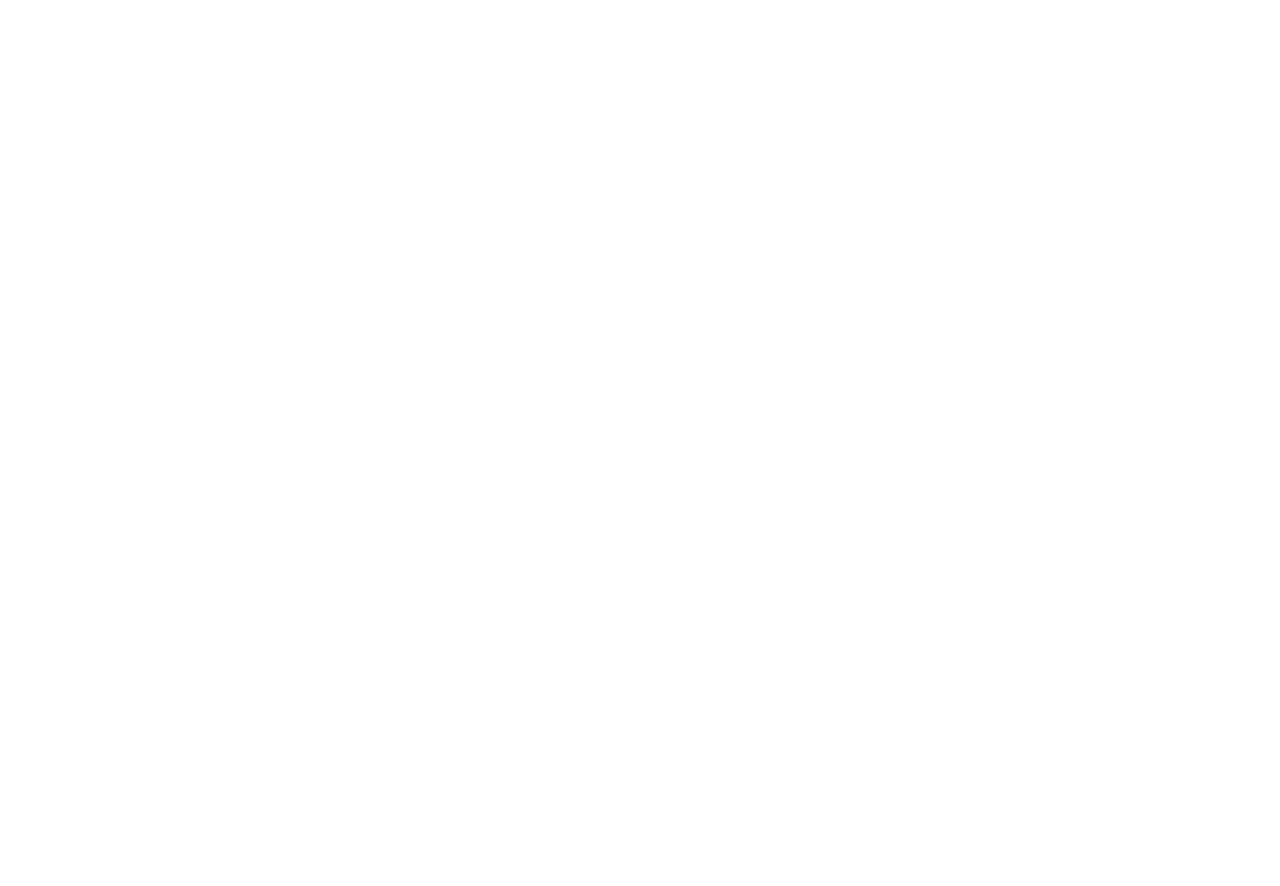
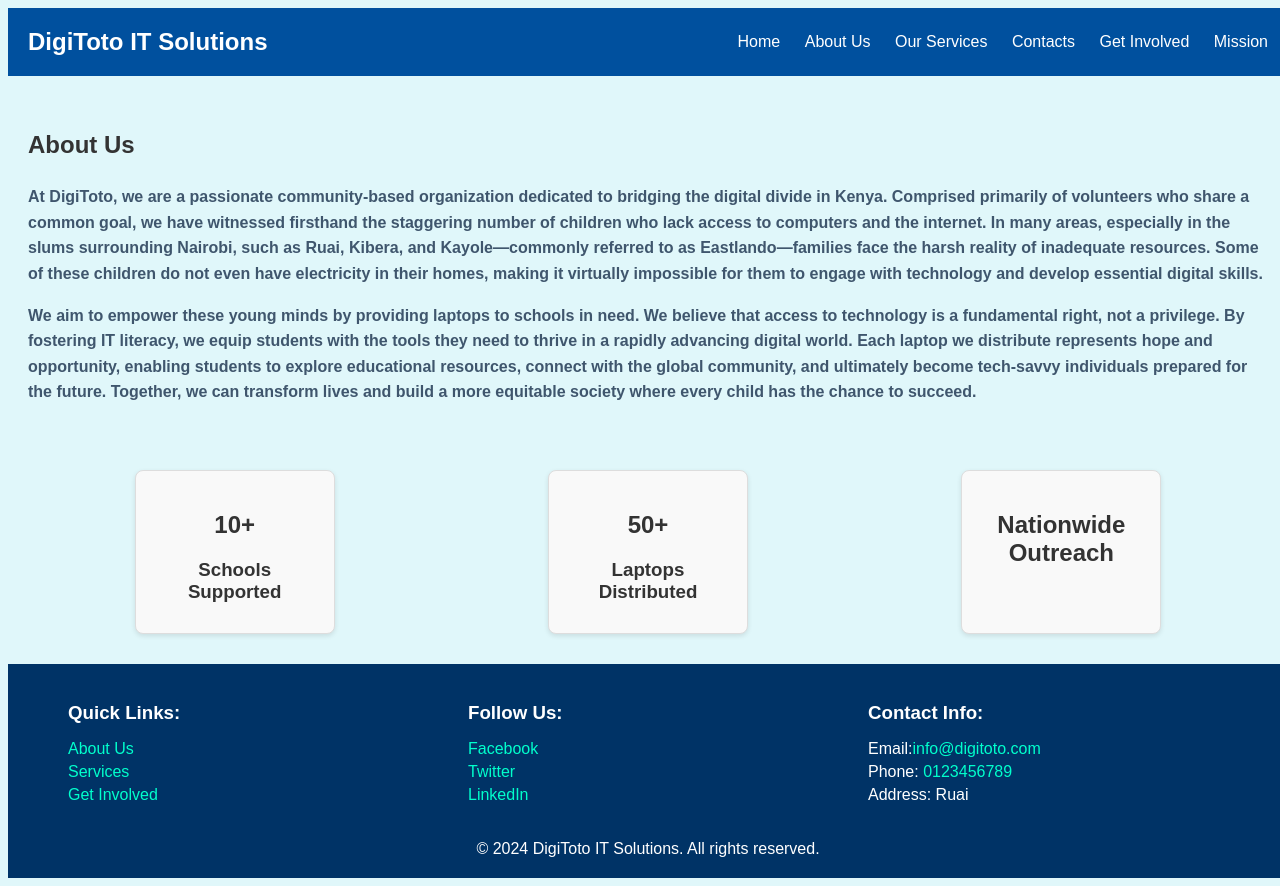
Before and after one commit to Nderitu-Dennis/digitoto, a plain HTML site: page about.html in a window 1280 px wide. Before the commit the page ends 800 px from the top, so only its background shows below. Drawn offline with Linux system fonts and the light colour scheme.

Commit message:
done about.html page

```diff
--- a/about.html
+++ b/about.html
@@ -0,0 +1,93 @@
+<!DOCTYPE html>
+<html lang="en">
+<head>
+    <meta charset="UTF-8">
+    <meta name="viewport" content="width=device-width, initial-scale=1.0">
+    <title>DigiToto</title>
+
+    <link rel="stylesheet" href="styles/navbar.css"></style>
+    <link rel="stylesheet" href="styles/about.css"></style>
+    <link rel="stylesheet" href="styles/footer.css"></style>
+
+</head>
+<body>
+    <div class="navbar">
+
+        <div class="logo">DigiToto IT Solutions</div>
+
+        <div class="links">
+            <a href=index.html>Home</a>
+             <a href=about.html> About Us</a>
+              <a href="services.html">Our Services</a>
+              <a href="#contact-section">Contacts </a>
+              <a href=getInvolved.html> Get Involved</a>
+               <a href="mission.html"> Mission</a>
+        </div>
+
+   </div>
+
+   <div class="about-content">
+    <h2>About Us</h2>
+    <p>
+        At DigiToto, we are a passionate community-based organization dedicated to bridging the digital divide in Kenya. Comprised primarily of volunteers who share a common goal, we have witnessed firsthand the staggering number of children who lack access to computers and the internet. In many areas, especially in the slums surrounding Nairobi, such as Ruai, Kibera, and Kayole—commonly referred to as Eastlando—families face the harsh reality of inadequate resources. Some of these children do not even have electricity in their homes, making it virtually impossible for them to engage with technology and develop essential digital skills.
+    </p>
+    <p>
+        We aim to empower these young minds by providing laptops to schools in need. We believe that access to technology is a fundamental right, not a privilege. By fostering IT literacy, we equip students with the tools they need to thrive in a rapidly advancing digital world. Each laptop we distribute represents hope and opportunity, enabling students to explore educational resources, connect with the global community, and ultimately become tech-savvy individuals prepared for the future. Together, we can transform lives and build a more equitable society where every child has the chance to succeed.
+    </p>
+   </div>
+
+   <div class="card-container">
+    <div class="card">
+        <h2>10+ </h2> <h3>Schools Supported</h3>
+
+    </div>
+    <div class="card">
+        <h2>50+ </h2> <h3>Laptops Distributed</h3>
+
+    </div>
+    <div class="card">
+        <h2>Nationwide Outreach</h2>
+
+    </div>
+</div>
+
+
+<footer class="footer" id="contact-section">
+    <div class="footer-content">
+        <div class="quick-links">
+            <h3>Quick Links:</h3>
+            <ul>
+                <li><a href="about.html">About Us</a></li>
+                <li><a href="services.html">Services</a></li>
+                <li><a href="getInvolved.html">Get Involved</a>
+                </li>
+            </ul>
+        </div>
+        <div class="social-media">
+            <h3>Follow Us:</h3>
+            <ul>
+                <li><a href="#">Facebook</a></li>
+                <li><a href="#">Twitter</a></li>
+                <li><a href="#">LinkedIn</a></li>
+            </ul>
+        </div>
+        <div class="contact-info">
+            <h3>Contact Info:</h3>
+            <ul>
+                <li>Email:<a href="mailto:info@digitoto.com">info@digitoto.com</a> </li>
+                <li>Phone: <a href="tel:+123-456-7890">0123456789</a></li>
+                <li>Address: Ruai</li>
+            </ul>
+        </div>
+    </div>
+    <div class="footer-bottom">
+        &copy; 2024 DigiToto IT Solutions. All rights reserved.
+    </div>
+</footer>
+
+
+
+
+
+</body>
+</html>
--- a/styles/about.css
+++ b/styles/about.css
@@ -0,0 +1,140 @@
+* {
+    box-sizing: border-box;
+}
+
+html, body {
+    width: 100%;
+    max-width: 100%;
+    overflow-x: hidden;
+}
+
+
+body {
+    background-color: #E0F7FA;
+    font-family: Arial, sans-serif;
+    color: #333;
+}
+
+.about-content {
+
+    margin: 10px auto;
+    padding: 20px;
+    border-radius: 8px;
+    font-family: 'Arial', sans-serif; /* Font family */
+    line-height: 1.6;
+}
+
+.about-content p {
+    color: #333; /* Text color */
+    margin-bottom: 15px; /* Space between paragraphs */
+    font-weight: bold;
+    color: #3f566d;
+}
+
+.card-container {
+    display: flex;
+    justify-content: space-around; /* Align cards evenly */
+    flex-wrap: wrap; /* Wrap cards to the next line if the screen is small */
+    margin: 20px;
+
+}
+
+.card {
+    border: 2px solid #ddd; /* Light border */
+    border-radius: 8px;
+    box-shadow: 0 2px 5px rgba(0, 0, 0, 0.1); /* Subtle shadow */
+    padding: 10px;
+    width: 200px;
+    text-align: center;
+    margin: 10px; /* Space between cards */
+    transition: transform 0.3s; /* Smooth hover effect */
+}
+
+
+.card:hover {
+    transform: scale(1.05);
+    background-color: yellow;
+}
+
+/* General styling for the card container */
+.card-container {
+    display: flex;
+    justify-content: space-around;
+    flex-wrap: wrap;
+    margin: 20px;
+}
+
+.card {
+    background-color: #f9f9f9;
+    border: 1px solid #ddd;
+    border-radius: 8px;
+    box-shadow: 0 2px 5px rgba(0, 0, 0, 0.1);
+    padding: 20px;
+    width: 200px;
+    text-align: center;
+    margin: 10px;
+    transition: transform 0.3s;
+}
+
+.card:hover {
+    transform: scale(1.05);
+}
+
+.card h3 {
+    color: #333;
+    margin-bottom: 10px;
+}
+
+/* Responsive Design: Smaller screens (mobile phones) */
+@media (max-width: 768px) {
+    .navbar {
+        display: flex;
+        flex-direction: column;
+        align-items: center;
+    }
+
+    .navbar .links {
+        display: flex;
+        flex-direction: column;
+        align-items: center;
+    }
+
+    .navbar .links a {
+        margin: 10px 0;
+    }
+
+    .about-content {
+        padding: 20px;
+        font-size: 16px;
+    }
+
+    /* Adjust card layout for smaller screens */
+    .card-container {
+        flex-direction: column; /* Stack the cards vertically */
+        align-items: center;
+    }
+
+    .card {
+        width: 100%; /* Full width on smaller screens */
+        max-width: 300px;
+    }
+}
+
+/* Responsive Design: Very small screens (below 480px) */
+@media (max-width: 480px) {
+    body {
+        font-size: 14px;
+    }
+
+
+    .navbar .logo {
+        font-size: 18px;
+    }
+
+    .navbar .links a {
+        font-size: 14px;
+    }
+
+
+
+}
--- /dev/null
+++ b/styles/footer.css
@@ -0,0 +1,48 @@
+.footer {
+    background-color: #003366;
+    color: white;
+    padding: 20px;
+    position: relative;
+    bottom: 0;
+    width: 100%;
+    box-sizing: border-box; /*to include its padding in its total width.*/
+}
+
+.footer-content {
+    display: flex;
+    justify-content: space-between; /* Space between sections */
+    max-width: 1200px;
+    margin: 0 auto; /* Center align the content */
+}
+
+.quick-links, .social-media, .contact-info {
+    flex: 1; /* Allow sections to grow */
+    margin: 0 20px;
+}
+
+h3 {
+    margin-bottom: 10px; /* Spacing for headings */
+}
+
+ul {
+    list-style: none; /* Remove default list styles */
+    padding: 0; /* Remove padding */
+}
+
+ul li {
+    margin: 5px 0; /* Spacing between list items */
+}
+
+ul li a {
+    color: #00ffcc; /* Light color for links */
+    text-decoration: none;
+}
+
+ul li a:hover {
+    text-decoration: underline;
+}
+
+.footer-bottom {
+    text-align: center;
+    margin-top: 20px;
+}
--- /dev/null
+++ b/styles/navbar.css
@@ -0,0 +1,23 @@
+.navbar {
+    display: flex;
+    justify-content: space-between; /*adding space btwn logo and links*/
+    align-items: center;
+    padding: 20px 20px;
+    background-color: #00509E; /* Navbar background color */
+    color: white; /* Text color */
+}
+
+.logo {
+    font-size: 24px;
+    font-weight: bold;
+}
+
+.links a {
+    color: white;
+    text-decoration: none; /* Removes underline from links */
+    margin-left: 20px; /* Adds space between each link */
+}
+
+.links a:hover {
+    text-decoration: underline;
+}
```
Also changed, not shown: index.html (+7 -3 lines), styles/index.css (+0 -73 lines), scripts/aboutscript.js (added).
